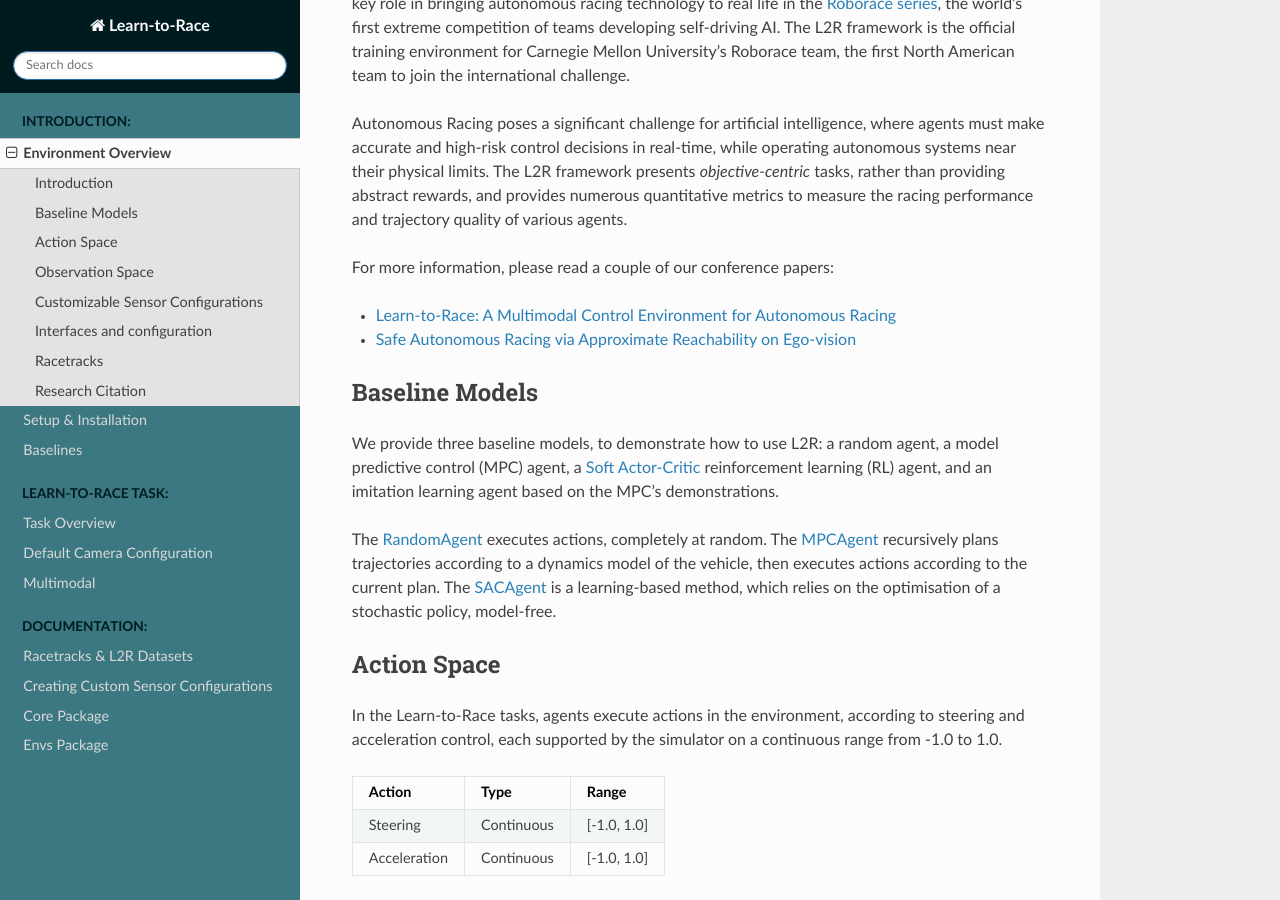
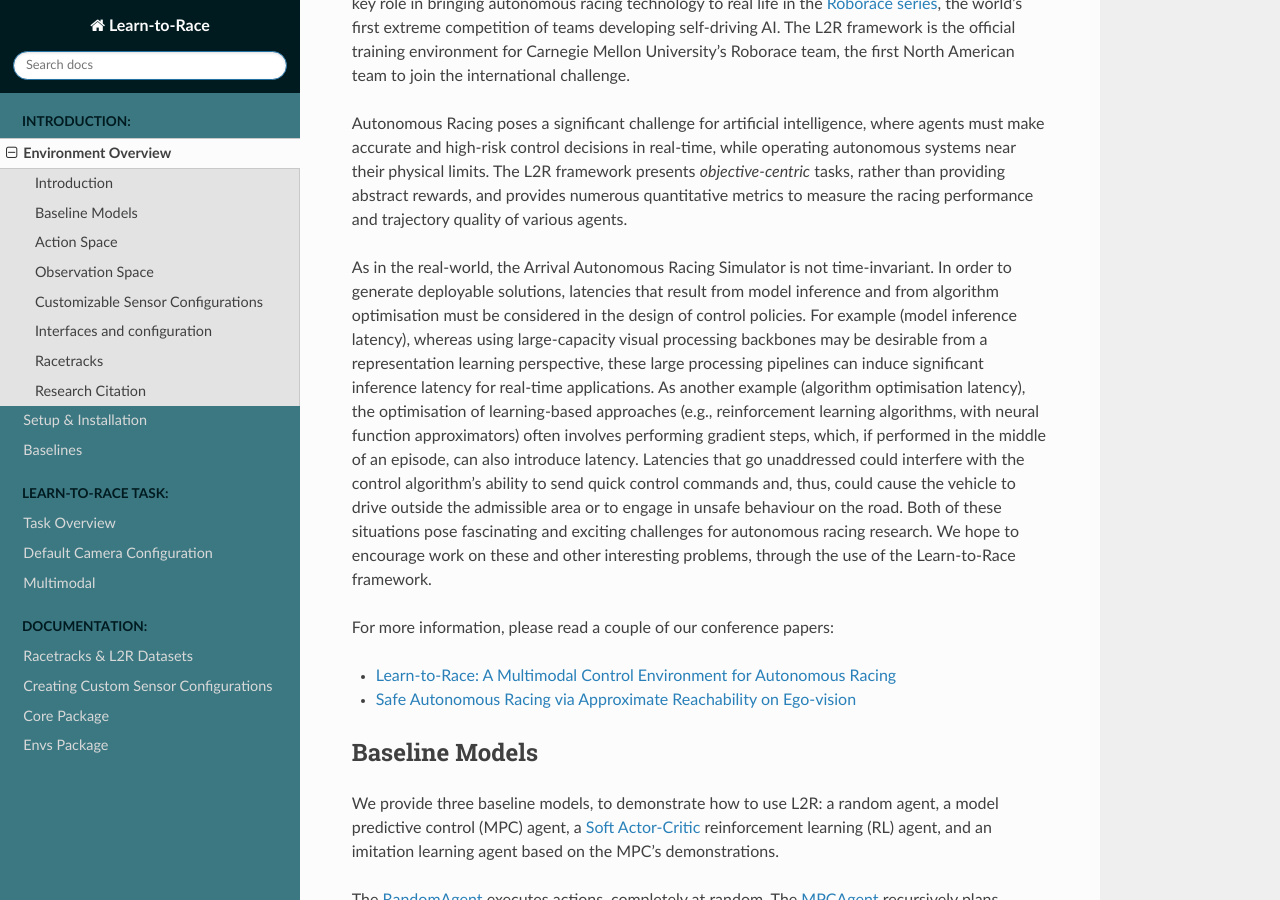
Before and after one commit to learn-to-race/l2r, a Sphinx documentation site: the page built from docs/source/env_overview.rst, in a window 1280 px wide and 900 px high, scrolled down 368 px. Built offline with Sphinx 7.4.7 and the Read the Docs theme 2.0.0, drawn with Linux system fonts in a browser that asks for light colours.

Commit message:
Update env_overview.rst

```diff
--- a/docs/source/env_overview.rst
+++ b/docs/source/env_overview.rst
@@ -10,6 +10,8 @@
 Unlike many simplistic learning environments, ours is built around high-fidelity simulators, based on Unreal Engine 4, such as the Arrival Autonomous Racing Simulator—featuring full software-in-the-loop (SIL) and even hardware-in-the-loop (HIL) simulation capabilities. This simulator has played a key role in bringing autonomous racing technology to real life in the `Roborace series <https://roborace.com/>`_, the world’s first extreme competition of teams developing self-driving AI. The L2R framework is the official training environment for Carnegie Mellon University's Roborace team, the first North American team to join the international challenge.
 
 Autonomous Racing poses a significant challenge for artificial intelligence, where agents must make accurate and high-risk control decisions in real-time, while operating autonomous systems near their physical limits. The L2R framework presents *objective-centric* tasks, rather than providing abstract rewards, and provides numerous quantitative metrics to measure the racing performance and trajectory quality of various agents.
+
+As in the real-world, the Arrival Autonomous Racing Simulator is not time-invariant. In order to generate deployable solutions, latencies that result from model inference and from algorithm optimisation must be considered in the design of control policies. For example (model inference latency), whereas using large-capacity visual processing backbones may be desirable from a representation learning perspective, these large processing pipelines can induce significant inference latency for real-time applications. As another example (algorithm optimisation latency), the optimisation of learning-based approaches (e.g., reinforcement learning algorithms, with neural function approximators) often involves performing gradient steps, which, if performed in the middle of an episode, can also introduce latency. Latencies that go unaddressed could interfere with the control algorithm's ability to send quick control commands and, thus, could cause the vehicle to drive outside the admissible area or to engage in unsafe behaviour on the road. Both of these situations pose fascinating and exciting challenges for autonomous racing research. We hope to encourage work on these and other interesting problems, through the use of the Learn-to-Race framework.
 
 For more information, please read a couple of our conference papers:
 
```
